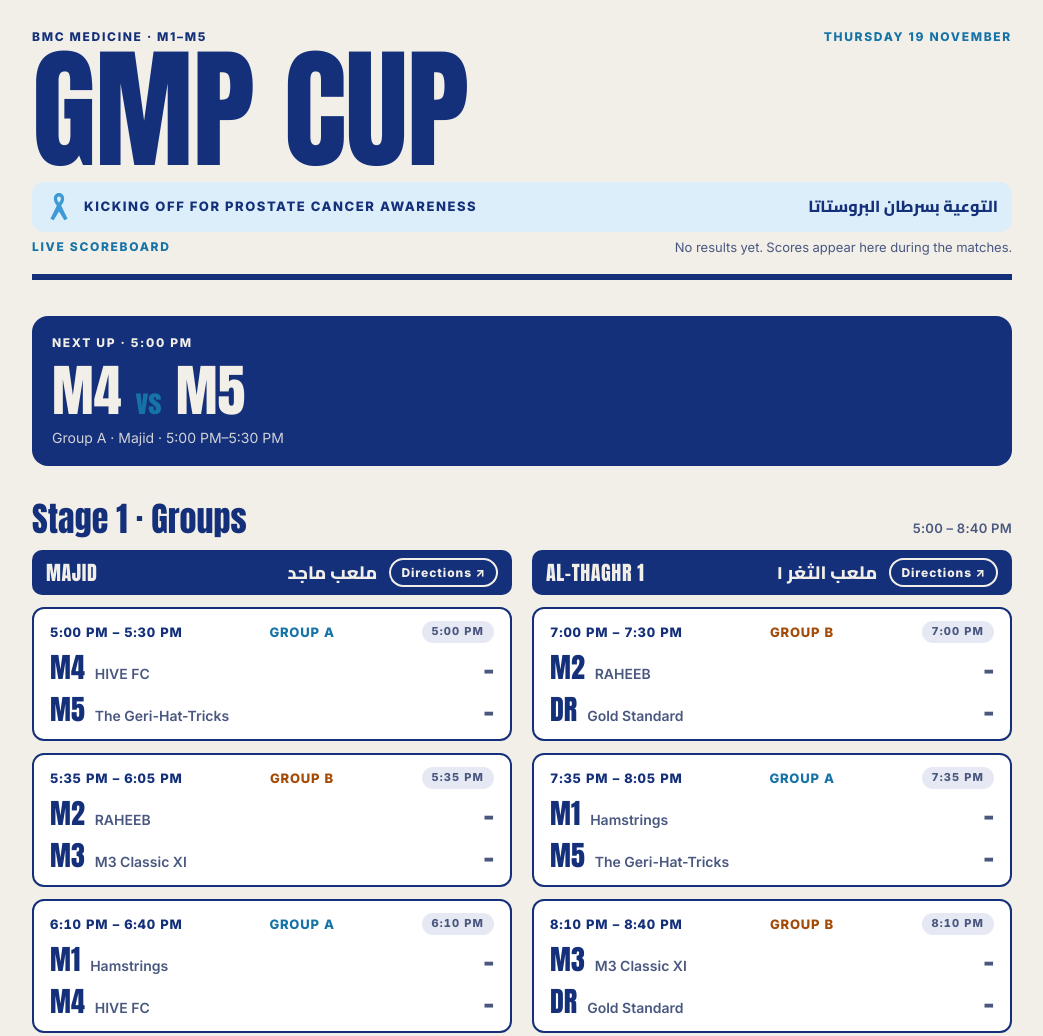
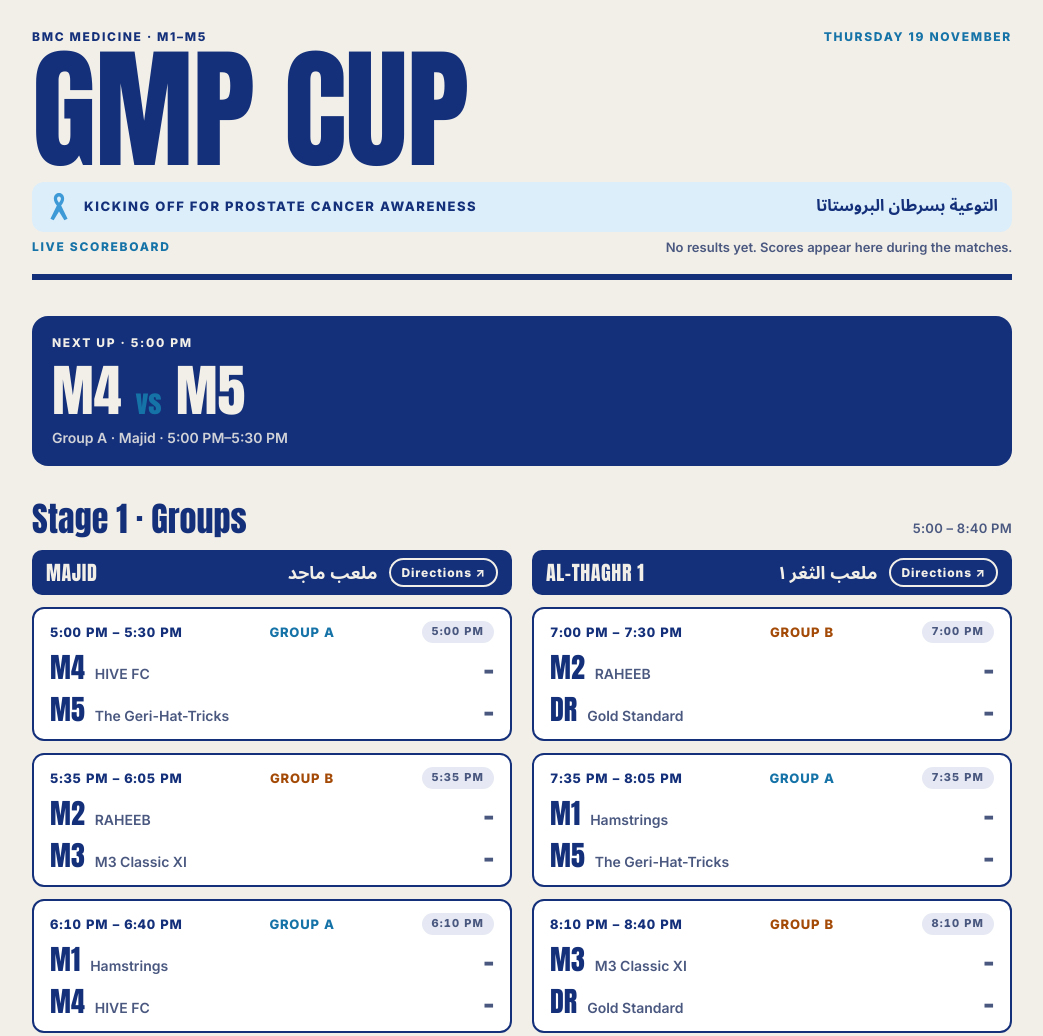
Before and after one commit to saadf5807-lang/gmp-cup, a plain HTML site: page index.html in a window 1280 px wide. Shown: the top 1036 px of the page, without its empty margins (118-1161 px from the left). Drawn offline with Linux system fonts and the light colour scheme.

Commit message:
Speed up: lighter web fonts, skip redraw when scores unchanged
Co-Authored-By: Claude Opus 5.5 <noreply@anthropic.com>
Claude-Session: https://claude.ai/code/session_01VjFEVaFccwwQZGxZaGKarr

```diff
--- a/app.js
+++ b/app.js
@@ -1,6 +1,7 @@
 (function () {
   var S = null;
   var REFRESH_MS = 60000;
+  var lastTxt = '';
 
   function esc(s) { return String(s == null ? '' : s).replace(/[&<>"']/g, function (c) { return { '&': '&amp;', '<': '&lt;', '>': '&gt;', '"': '&quot;', "'": '&#39;' }[c]; }); }
   function team(code) { for (var i = 0; i < S.teams.length; i++) if (S.teams[i].code === code) return S.teams[i]; return null; }
@@ -108,8 +109,8 @@
 
   function load() {
     fetch('data.json?t=' + Date.now(), { cache: 'no-store' })
-      .then(function (r) { if (!r.ok) throw new Error(r.status); return r.json(); })
-      .then(function (d) { S = d; render(); })
+      .then(function (r) { if (!r.ok) throw new Error(r.status); return r.text(); })
+      .then(function (txt) { if (txt === lastTxt) return; lastTxt = txt; S = JSON.parse(txt); render(); })
       .catch(function () {
         if (!S) document.querySelector('#app .stamp').textContent = 'Could not load scores. Check your connection and refresh.';
       });
--- a/index.html
+++ b/index.html
@@ -18,7 +18,8 @@
 <meta property="og:image:alt" content="GMP Cup — Kicking off for Prostate Cancer Awareness">
 <meta name="twitter:card" content="summary_large_image">
 <meta name="theme-color" content="#14307A">
-<link rel="stylesheet" href="https://fonts.googleapis.com/css2?family=Anton&family=Inter:wght@400;500;600;800&family=Cairo:wght@700;800&display=swap">
+<link rel="preconnect" href="https://fonts.googleapis.com"><link rel="preconnect" href="https://fonts.gstatic.com" crossorigin>
+<link rel="stylesheet" href="https://fonts.googleapis.com/css2?family=Anton&family=Inter:wght@600;800&display=swap">
 <style>html,body{margin:0}:root{padding-top:env(safe-area-inset-top,0px);padding-bottom:env(safe-area-inset-bottom,0px)}</style>
 <link rel="stylesheet" href="style.css">
 </head>
--- a/style.css
+++ b/style.css
@@ -4,7 +4,7 @@
   --accent:#1673A8; --on-accent:#FFFFFF; --aware-bg:#DCEEFA; --groupB:#A44A07; --good:#0B6B3A; --chip:#E6E9F3; --on-ink:#F2EFE8;
   --display:"Anton","Impact","Arial Narrow",sans-serif;
   --body:"Inter",system-ui,-apple-system,"Segoe UI",sans-serif;
-  --arabic:"Cairo","Noto Sans Arabic",system-ui,sans-serif;
+  --arabic:"SF Arabic","Geeza Pro","Noto Sans Arabic","Segoe UI",system-ui,sans-serif;
 }
 @media (prefers-color-scheme: dark){:root:not([data-theme="light"]){
   --bg:#0C1530; --surface:#142049; --ink:#EEF1FA; --muted:#A9B4D6; --line:#2A3765;
```
